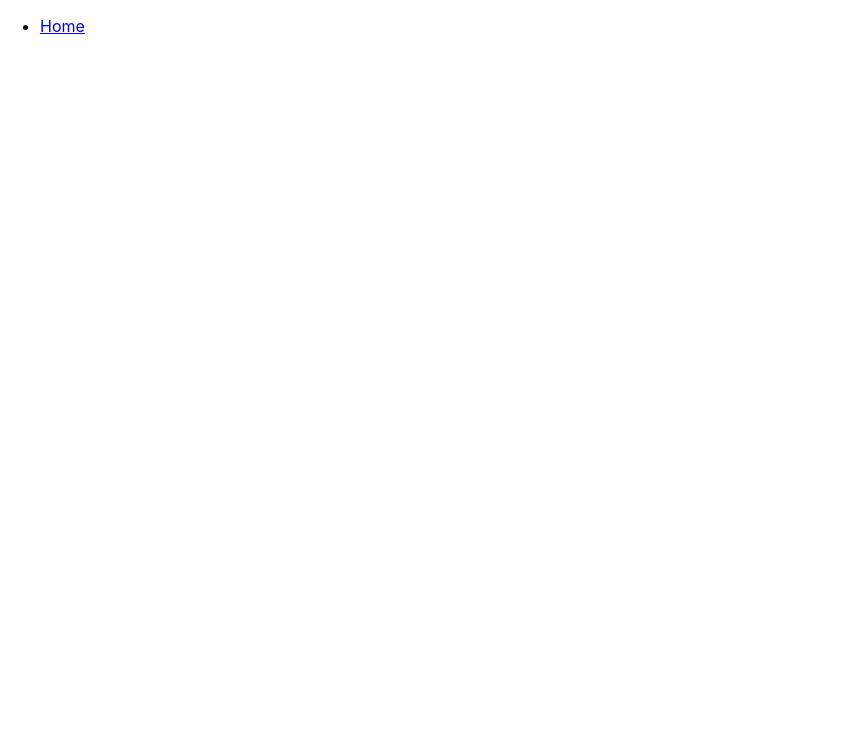
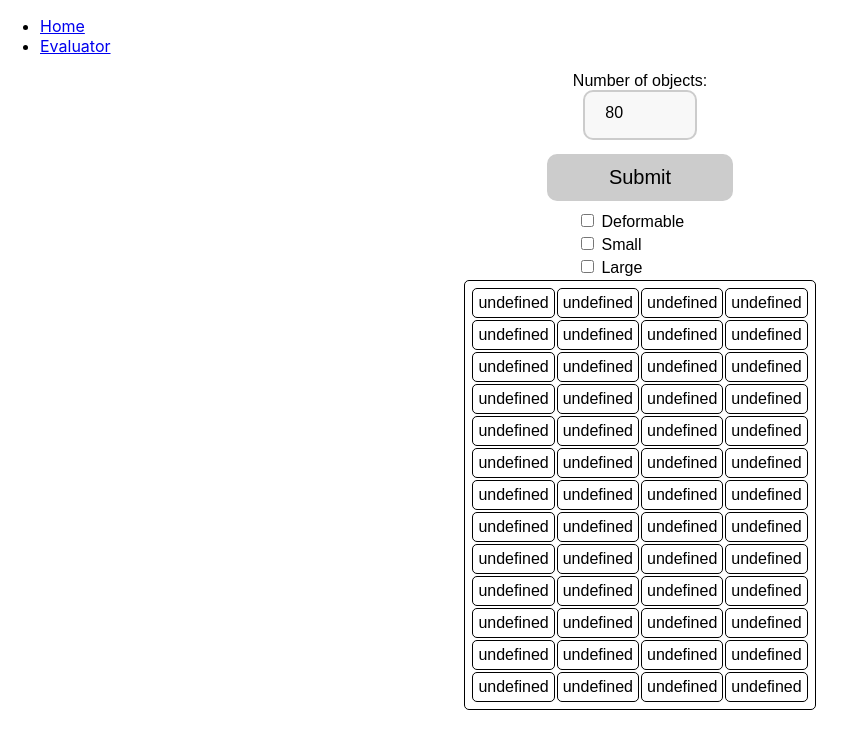
Before and after one commit to au-rmr/aurmr_inventory, a React (Create React App) app: page /evaluator in a window 1280 px wide. Before the commit this address had no page. Shown: the top 748 px of the page, without its empty margins (0-856 px from the left). Built offline with nearby package versions, Linux system fonts and the light colour scheme.

Commit message:
added evaluator page

```diff
--- a/package.json
+++ b/package.json
@@ -18,6 +18,7 @@
     "@types/react-router": "^5.1.18",
     "@types/react-router-dom": "^5.3.3",
     "graphql": "^16.5.0",
+    "lodash": "^4.17.21",
     "react": "^18.2.0",
     "react-dom": "^18.2.0",
     "react-router-dom": "^6.3.0",
@@ -49,5 +50,8 @@
       "last 1 firefox version",
       "last 1 safari version"
     ]
+  },
+  "devDependencies": {
+    "@types/lodash": "^4.14.182"
   }
 }
--- a/src/components/App.tsx
+++ b/src/components/App.tsx
@@ -5,7 +5,7 @@ import {
   NavLink,
   Route,
 } from "react-router-dom";
-
+import Evaluator from './Evaluator';
 import Home from './Home';
 
 function App() {
@@ -15,10 +15,14 @@ function App() {
         <li>
           <NavLink to="/">Home</NavLink>
         </li>
+        <li>
+          <NavLink to="/evaluator">Evaluator</NavLink>
+        </li>
       </ul>
 
       <Routes>
         <Route path="/" element={<Home />} />
+        <Route path="/evaluator" element={<div id="main"><Evaluator /></div>} />
       </Routes>
     </Router>
   );
--- /dev/null
+++ b/src/components/Evaluator.tsx
@@ -0,0 +1,40 @@
+import './../styles/App.css';
+import Generator from './Generator';
+import React, {Component} from 'react';
+import Table from "./Table";
+
+interface AppState {
+    numObjects: number;
+}
+
+class Evaluator extends Component<{}, AppState>{
+    constructor(props: any) {
+        super(props);
+        this.state = {
+            numObjects: 0
+        };
+    }
+    setObjects(value: number) {
+        this.setState({
+            numObjects: value
+        })
+    }
+
+    render() {
+        return (
+            <div id="main">
+                <Generator onChange={(x) => {
+                    this.setObjects(x);
+                }}
+                           objectList={["A", "B", "C", "D"]}
+                           filterList={["Deformable", "Small", "Large"]}/>
+
+                <Table numObjects={this.state.numObjects}
+                       objectList={["A", "B", "C", "D"]}
+                />
+            </div>
+        );
+    }
+
+}
+export default Evaluator;
--- /dev/null
+++ b/src/components/Generator.tsx
@@ -0,0 +1,86 @@
+import React, { Component } from 'react';
+
+interface GeneratorProps {
+    onChange(objects: number): void;
+    objectList: string[];
+    filterList: string[];
+}
+
+interface GeneratorState {
+    textArea: string;
+    checkedList: string[]
+}
+
+class Generator extends Component<GeneratorProps,GeneratorState> {
+
+    constructor(props: GeneratorProps) {
+        super(props);
+        this.state = {
+            textArea: "80",
+            checkedList: []
+        };
+    }
+
+    textAreaOnChange(event: any) {
+        this.setState({
+            textArea: event.target.value
+        })
+    }
+
+    parseNumBins(str: string) {
+        let num = parseInt(str as string);
+        if (isNaN(num) || num < 0 || num > 100) {
+            alert("Invalid entry please enter numbers between 0-100.");
+            return;
+        }
+        this.props.onChange(num);
+    }
+
+    handleCheckboxChange = (attribute: string) => {
+        let sel = this.state.checkedList;
+        const find = sel.indexOf(attribute);
+        if (find > -1) {
+            sel.splice(find, 1);
+        }
+        else {
+            sel.push(attribute);
+        }
+
+        this.setState({
+            checkedList: sel
+        })
+    }
+
+
+    render() {
+        return (
+            <>
+                <div id = "num-bins">
+                    <div id="text">Number of objects:</div>
+                    <textarea
+                        id="text-area"
+                        rows={5}
+                        cols={30}
+                        onChange={(event) => this.textAreaOnChange(event)}
+                        value={this.state.textArea}
+                    /> <br/>
+                    <button id="submit-button" onClick={() => {this.parseNumBins(this.state.textArea)}}>Submit</button>
+
+
+                </div>
+                {
+                    this.props.filterList &&
+                    this.props.filterList.map((name) => <div id="filter"><input
+                        type="checkbox"
+                        value={name}
+                        checked={this.state.checkedList.includes(name)}
+                        onChange={() => this.handleCheckboxChange(name)}
+                    /> {name} <br/></div>)
+                }
+            </>
+        );
+    }
+
+}
+
+export default Generator;
--- /dev/null
+++ b/src/components/Table.tsx
@@ -0,0 +1,80 @@
+import './../styles/App.css';
+import React, {Component} from 'react';
+import _ from 'lodash';
+
+interface TableProps {
+    numObjects: number;
+    objectList:string[];
+}
+
+interface TableState {
+    tableContents: string[]
+}
+
+const binDimensions = [13, 4];
+class Table extends Component<TableProps, TableState>{
+    constructor(props: any) {
+        super(props);
+        this.state = {
+            tableContents: []
+        };
+    }
+
+    getRandomObjectsFromList(n: any, objects: string[]) {
+        let output: any[] = [];
+        for (let i = 0; i < n; i++) {
+            output.push(_.sample(objects));
+        }
+        return output;
+    }
+
+    randomlyAssignObjects() {
+        let numBins = binDimensions[0] * binDimensions[1];
+        let numObjectsCopy = this.props.numObjects;
+        let evenSplit: number[] = [];
+        let contents: string[][] = [[]];
+
+        while(numObjectsCopy > 0) {
+            const truncatedDivision = Math.floor(numObjectsCopy/numBins);
+            evenSplit.push(truncatedDivision);
+            numObjectsCopy -= truncatedDivision;
+            numBins--;
+        }
+        numObjectsCopy = this.props.numObjects;
+
+        for (let i = 0; i < numObjectsCopy; i++) {
+            let x = Math.floor(Math.random() * evenSplit.length);
+            contents.push(this.getRandomObjectsFromList(evenSplit[x], this.props.objectList));
+            evenSplit.splice(x, 1);
+        }
+        contents.splice(0,1);
+
+        return contents;
+    }
+
+    makeTable = () => {
+        const contents: string[][] = this.randomlyAssignObjects();
+        let output = "<style> table, th, td { border:1px solid black; border-radius: 5px; padding: 5px;} .center {margin-left: auto; " +
+            "margin-right: auto; font-family:sans-serif; }</style><table class='center'>";
+        for (let i = 0 ; i < binDimensions[0] ; i++) {
+            output += "<tr>";
+            for (let j = 0 ; j < binDimensions[1] ; j++) {
+                output += "<td>" + contents[(i*binDimensions[1])+(j)] + "</td>";
+            }
+            output += "</tr>";
+        }
+        output += "</table>";
+
+        return output;
+    }
+
+    render() {
+        return (
+            <>
+                <div id="" dangerouslySetInnerHTML={{__html:  this.makeTable()}}/>
+
+            </>
+        );
+    }
+}
+export default Table;
--- a/src/styles/App.css
+++ b/src/styles/App.css
@@ -36,3 +36,43 @@
     transform: rotate(360deg);
   }
 }
+
+#main {
+  text-align: center;
+  margin: 5px;
+}
+
+#text {
+  font-family: sans-serif;
+}
+
+#filter {
+  font-family: sans-serif;
+  padding-left: 45%;
+  text-align: left;
+  padding-bottom: 3px;
+}
+
+#submit-button {
+  background-color: #ccc;
+  border: 2px solid #ccc;
+  color: rgb(0, 0, 0);
+  font-size: 20px;
+  padding: 10px 60px;
+  border-radius: 10px;
+  margin: 10px 0px;
+  cursor: pointer;
+}
+
+#text-area {
+  width: 9%;
+  height: 50px;
+  padding: 12px 20px;
+  box-sizing: border-box;
+  border: 2px solid #ccc;
+  border-radius: 10px;
+  background-color: #f8f8f8;
+  font-size: 16px;
+  font-family:sans-serif;
+  resize: none;
+}
```
Also changed, not shown: 2 other files (tests, documents, lock files or other folders).
